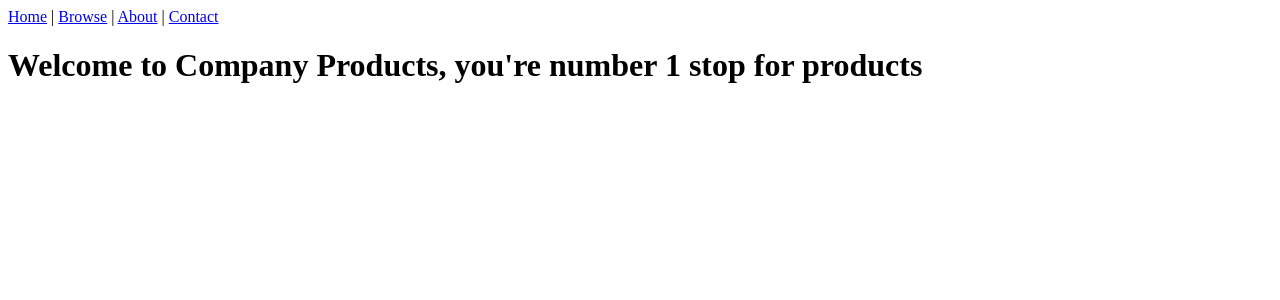
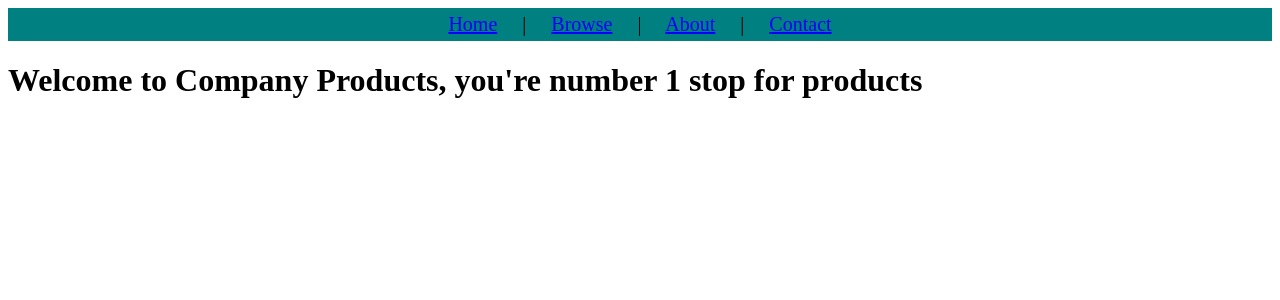
Before and after one commit to Pirategirl9000/SpringStoreAppFrontend, a React (Vite) app: page / in a window 1280 px wide. Shown: the top 300 px of the page. Built offline with nearby package versions, Linux system fonts and the light colour scheme.

Commit message:
Added styling to the navigation bar

```diff
--- a/src/App.jsx
+++ b/src/App.jsx
@@ -4,12 +4,14 @@ import Contact from "./Contact.jsx";
 import About from "./About.jsx";
 import {BrowserRouter, Link, Route, Routes} from "react-router-dom";
 
+import "/src/StyleSheets/NavBar.css"
+
 export default function App() {
     return (
         <>
             <BrowserRouter>
                 {/* Header Pane */}
-                <nav>
+                <nav id="navBar">
                     <Link to="/">Home</Link> | {" "}
                     <Link to="/browse">Browse</Link> | {" "}
                     <Link to="/about">About</Link> | {" "}
--- /dev/null
+++ b/src/StyleSheets/NavBar.css
@@ -0,0 +1,17 @@
+/* Make all the links blue */
+a:link, a:visited {
+    color: blue;
+}
+
+nav {
+    text-align: center;
+    word-spacing: 20px;
+}
+
+#navBar {
+    background: teal;
+    padding: 5px;
+    font-size: 20px;
+    position: sticky;
+    top: 0;
+}
```
